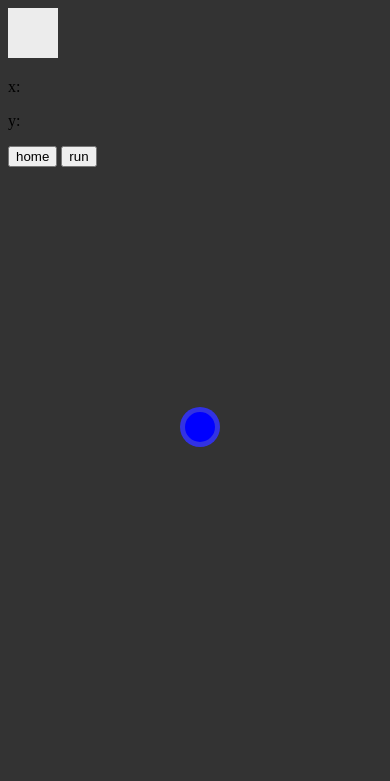
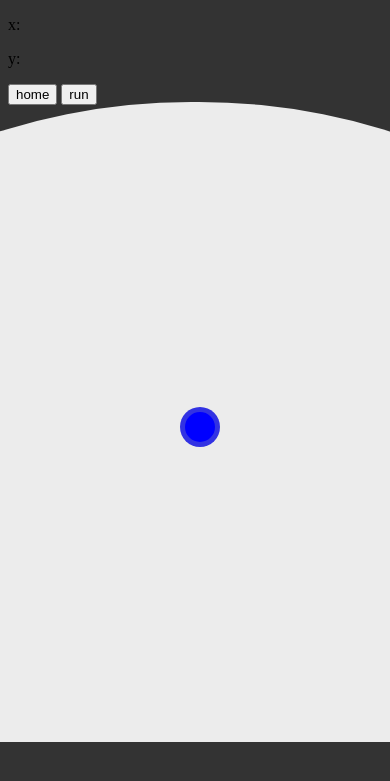
Before and after one commit to owenmckenney/Pen_Plotter, a Flask app: template Flask/templates/index.html in a window 390 px wide; the page is wider, and only the part inside the window is pictured. Shown: the top 781 px of that part. Run offline with Flask 2, Linux system fonts and the light colour scheme; the template is opened without the code that fills it: most values are stand-ins (such as "Sample title", 1, 10 or a date in 2020); parts of the project's set-up code (start-up, migrations or seed data) failed here and were passed over.

Commit message:
fixed index and app

```diff
--- a/Flask/app.py
+++ b/Flask/app.py
@@ -142,6 +142,7 @@ def checkButtons():
     elif request.method == 'GET':
         return render_template('index.html')
 
+
 @app.route('/position', methods=['POST', 'GET'])
 def getPosition():
     if request.method == 'POST':
@@ -150,5 +151,6 @@ def getPosition():
         p.collect_pos(position)
         return position
 
+
 if __name__ == '__main__':
     app.run(host="0.0.0.0", port=80, debug=True)
--- a/Flask/templates/index.html
+++ b/Flask/templates/index.html
@@ -9,7 +9,7 @@
     <title>dragging test</title>
     <style>
         #container {
-            /*position: absolute;*/
+            position: absolute;
             background-color: #ECECEC;
             align-items: center;
             justify-content: center;
@@ -37,25 +37,6 @@
 
         }
 
-        canvas {
-            /*
-            position: absolute;
-            align-items: center;
-            justify-content: center;
-            border: 1px solid white;
-            background-color: #ECECEC;
-            width: 1280px;
-            height: 640px;
-            top: 50%;
-            left: 50%;
-            transform: translate(-50%, -50%);
-            touch-action: none;
-            */
-            width: 50px;
-            height: 50px;
-            background-color: #ECECEC;
-        }
-
         #item:active {
             background-color: rgba(168, 218, 220, 1.00);
         }
@@ -67,10 +48,6 @@
 
         body {
             background: #333;
-        }
-
-        #container canvas, #item {
-            position: absolute;
         }
 
     </style>
@@ -89,8 +66,7 @@
     -->
 
     <div id="outerContainer">
-        <div id="Container">
-            <canvas></canvas>
+        <div id="container">
             <div id="item"></div>
         </div>
     </div>
@@ -124,11 +100,6 @@
 
         var initial = Date.now()
         var current = 0;
-
-        var c = document.getElementById("canvas");
-        var ctx = c.getContext("2d");
-        ctx.canvas.width = window.innerWidth;
-        ctx.canvas.height = window.innerHeight;
 
         container.addEventListener("touchstart", dragStart, false);
         container.addEventListener("touchend", dragEnd, false);
@@ -164,7 +135,6 @@
         function drag(e) {
             if (active) {
                 current = Date.now();
-                ctx.beginPath()
                 e.preventDefault();
 
                 if (e.type === "touchmove") {
@@ -177,9 +147,6 @@
 
                 xOffset = currentX;
                 yOffset = currentY;
-
-                ctx.arc(currentX, currentY, 10, 0, 2 * Math.PI);
-                ctx.stroke();
 
                 if ((current - initial) > 10){
                     sendPosition(currentX, currentY);
```
